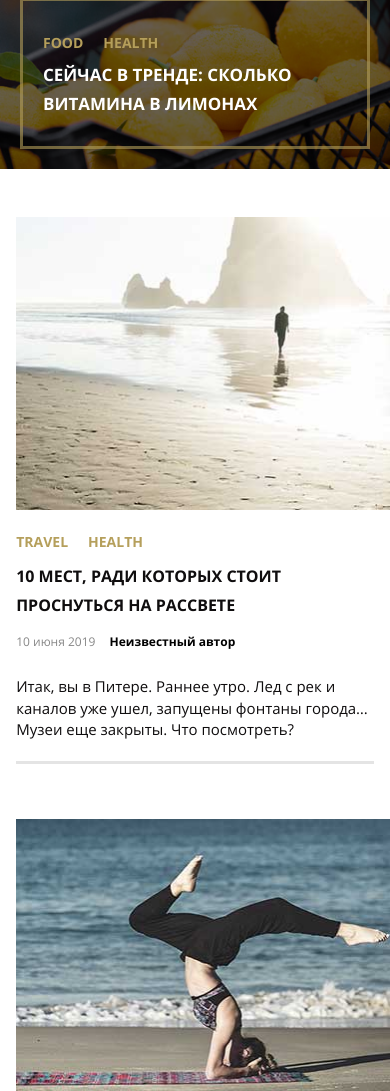
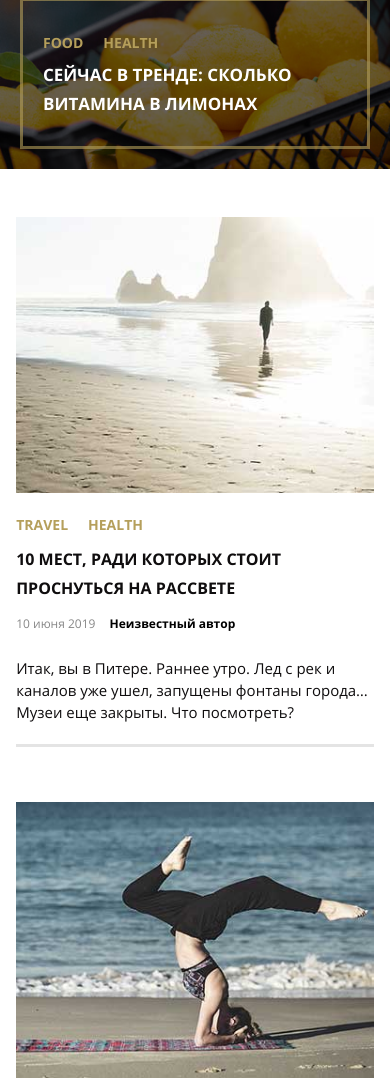
Before and after one commit to Anton9771/responsive-and-mobile-layout, a plain HTML site: page index.html in a window 390 px wide. Shown: the part 1478-2569 px from the top of the page. Drawn offline with Linux system fonts and the light colour scheme.

Commit message:
item card image mobile fix

```diff
--- a/css/style.css
+++ b/css/style.css
@@ -804,6 +804,7 @@ body {
 	}
 	.article-img {
 		width: 100%;
+		min-width: inherit;
 	}
 	.article-main-title {
 		margin-bottom: 12px;
```
